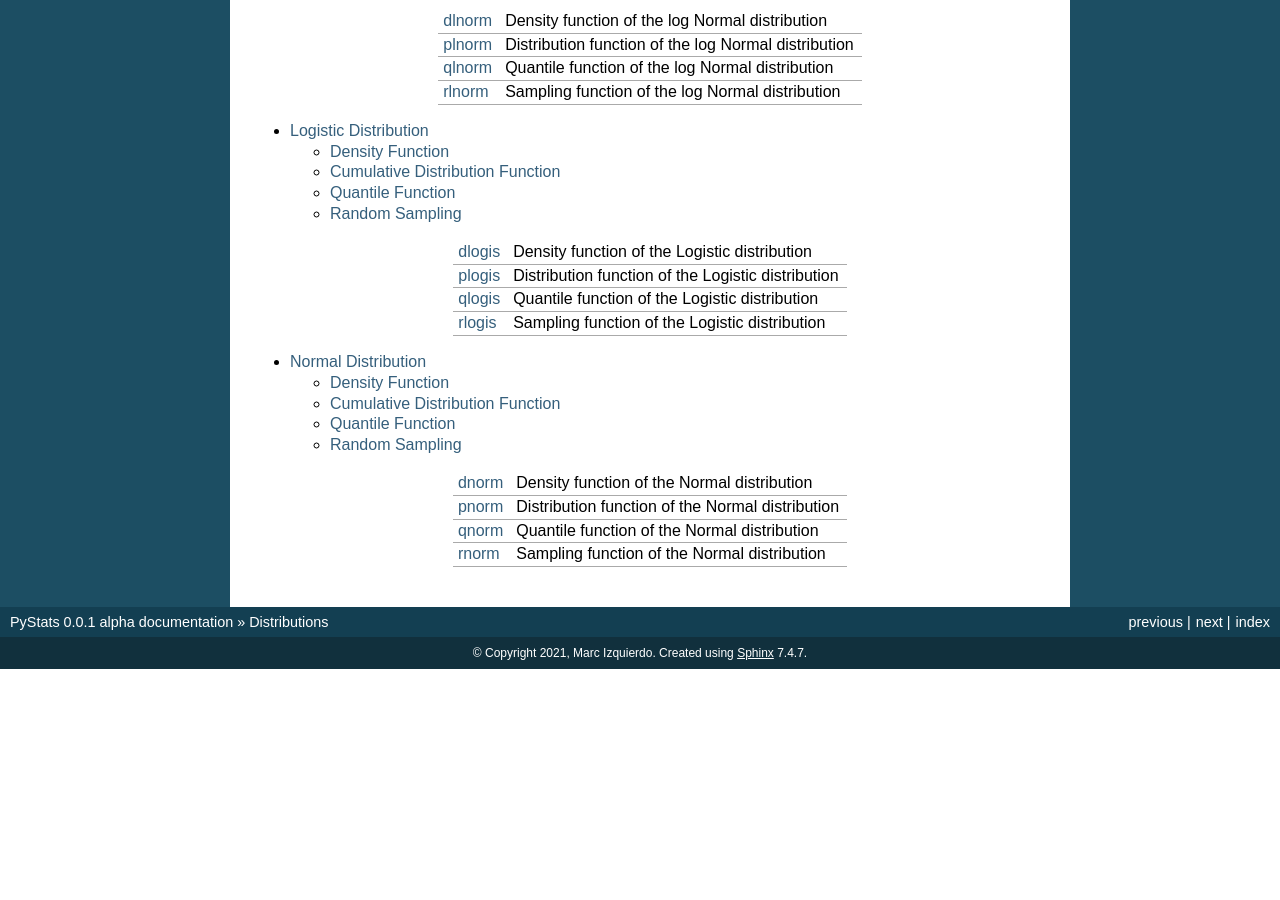
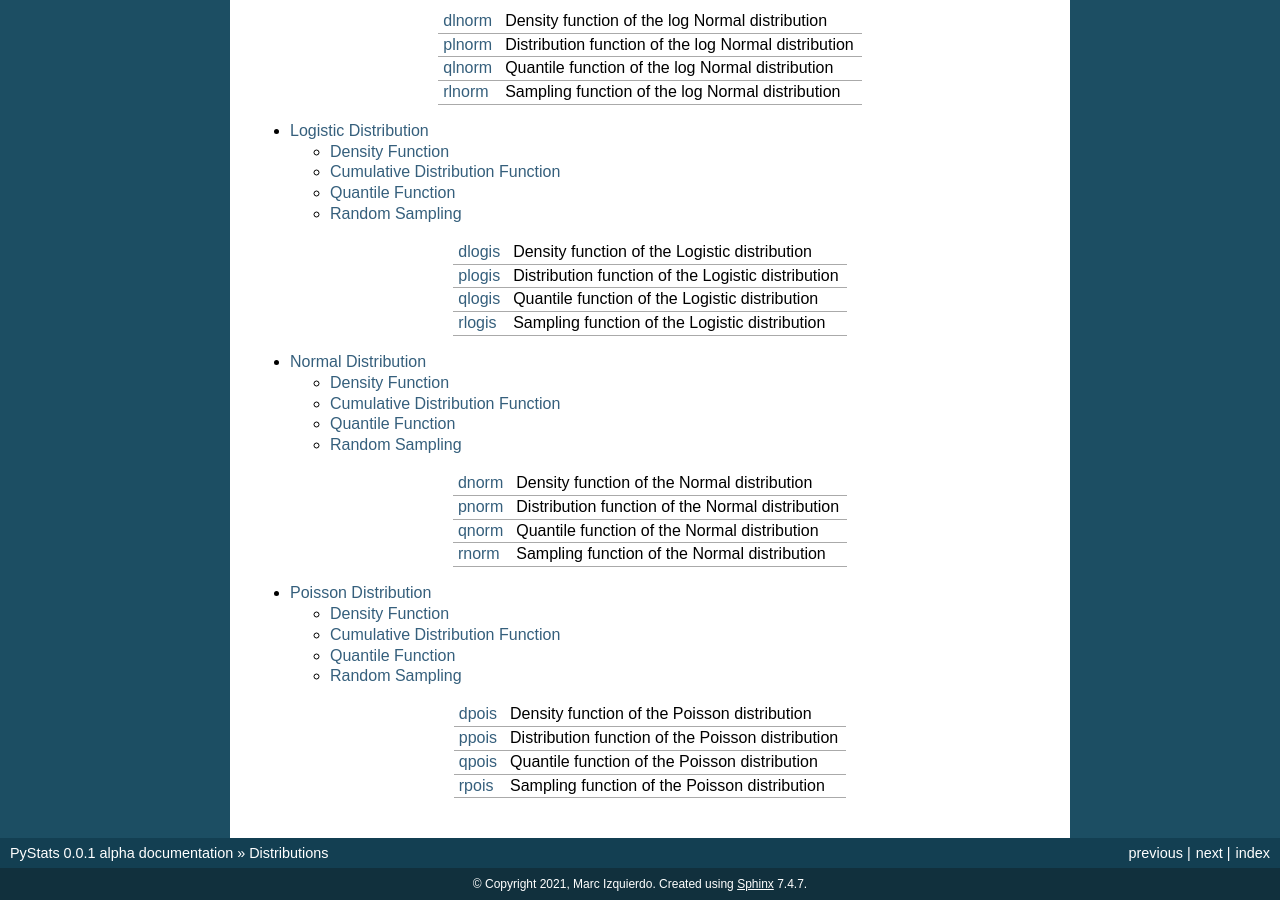
Before and after one commit to marcizhu/PyStats, a Sphinx documentation site: the page built from docs/source/api/index.rst, in a window 1280 px wide and 900 px high, scrolled down 2514 px. Built offline with Sphinx 7.4.7, drawn with Linux system fonts in a browser that asks for light colours; before the commit the page ends 3183 px from its top, so only the background shows below that.

Commit message:
Added docs for Poisson distribution

```diff
--- a/docs/source/api/index.rst
+++ b/docs/source/api/index.rst
@@ -223,3 +223,18 @@ Distributions
 +----------------------------------------+--------------------------------------------------------------+
 | :ref:`rnorm <rnorm-func-ref1>`         | Sampling function of the Normal distribution                 |
 +----------------------------------------+--------------------------------------------------------------+
+
+.. toctree::
+   :maxdepth: 2
+
+   Poisson
+
++----------------------------------------+--------------------------------------------------------------+
+| :ref:`dpois <dpois-func-ref1>`         | Density function of the Poisson distribution                 |
++----------------------------------------+--------------------------------------------------------------+
+| :ref:`ppois <ppois-func-ref1>`         | Distribution function of the Poisson distribution            |
++----------------------------------------+--------------------------------------------------------------+
+| :ref:`qpois <qpois-func-ref1>`         | Quantile function of the Poisson distribution                |
++----------------------------------------+--------------------------------------------------------------+
+| :ref:`rpois <rpois-func-ref1>`         | Sampling function of the Poisson distribution                |
++----------------------------------------+--------------------------------------------------------------+
```
Also changed, not shown: docs/source/api/Poisson.rst (added, +112 -0 lines), 1 other file.
